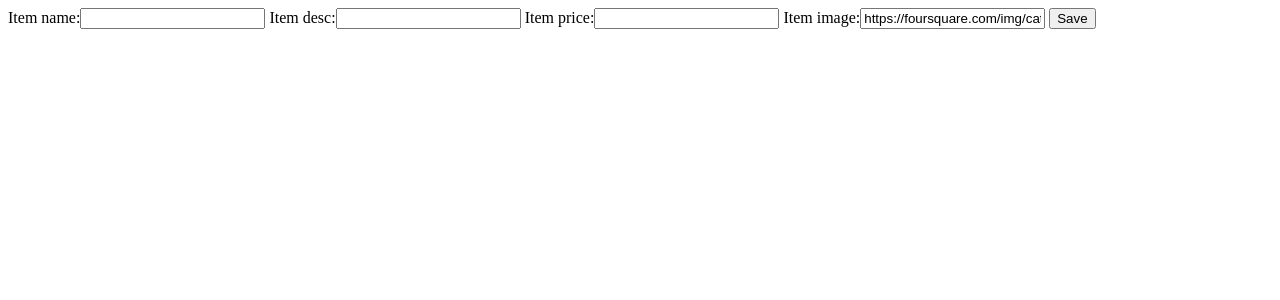
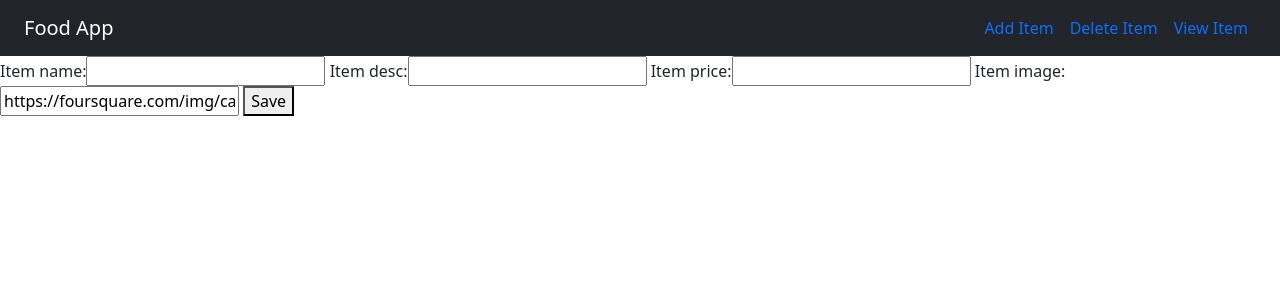
Before and after one commit to IanTaiAhn/CS3620_Hello_Django, a Django app: page /food/add in a window 1280 px wide. Shown: the top 300 px of the page. Run offline with Django 3.2, Linux system fonts and the light colour scheme.

Commit message:
Update href to point to our newly created form, and added our bootstrap styles to the page.

```diff
--- a/hellodjango/food/templates/food/base.html
+++ b/hellodjango/food/templates/food/base.html
@@ -20,7 +20,7 @@
     <nav class="navbar navbar-dark bg-dark px-4">
       <a href="{% url "food:index" %}" class="navbar-brand">Food App</a>
       <div class="d-flex text-primary">
-        <a href="#" class="px-2 text-decoration-none">Add Item</a>
+        <a href="{% url 'food:create_item' %}" class="px-2 text-decoration-none">Add Item</a>
         <a href="#" class="px-2 text-decoration-none">Delete Item</a>
         <a href="#" class="px-2 text-decoration-none">View Item</a>
       </div>
--- a/hellodjango/food/templates/food/item-form.html
+++ b/hellodjango/food/templates/food/item-form.html
@@ -1,4 +1,6 @@
+{% extends 'food/base.html'%} {% block body %}
 <form action="" method="POST">
   {% csrf_token %} {{form}}
   <button type="submit">Save</button>
 </form>
+{% endblock %}
```
Also changed, not shown: hellodjango/db.sqlite3.
